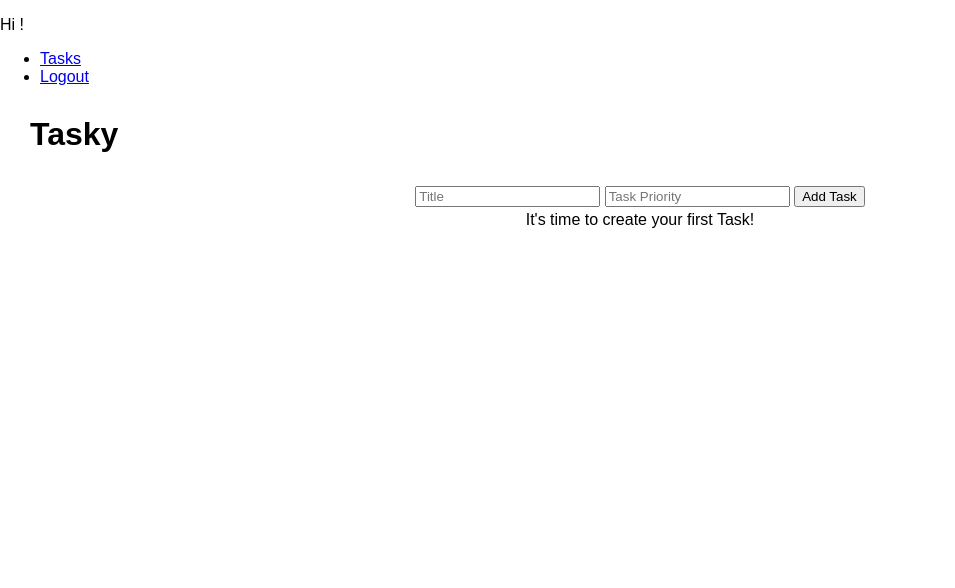
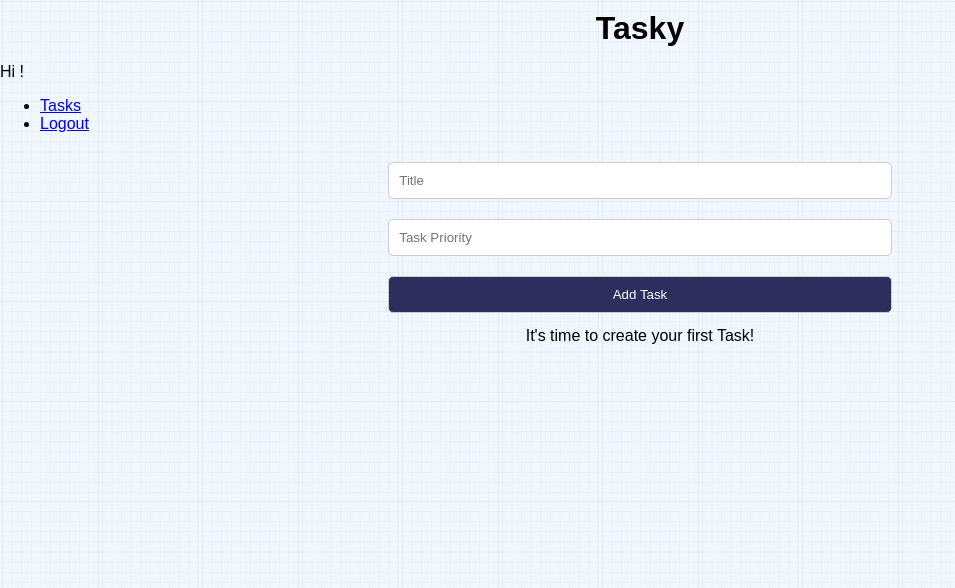
Before and after one commit to pshaddel/python_flask_todo, a Flask app: page / in a window 1280 px wide. Shown: the top 588 px of the page, without its empty margins (0-955 px from the left). Run offline with Flask 3, Linux system fonts and the light colour scheme; the visitor is signed in with stand-in values (Sample User, id 1); data that the repository does not hold is empty; some libraries are stand-ins or nearby versions.

Commit message:
feat: :sparkles: better style

```diff
--- a/app/app.py
+++ b/app/app.py
@@ -2,7 +2,7 @@ from flask import Flask, render_template, url_for, request, redirect, session
 from flask_sqlalchemy import SQLAlchemy
 from datetime import datetime
 from models.models import Todo, db, User
-from forms.forms import RegistrationForm, LoginForm, AddTaskForm
+from forms.forms import RegistrationForm, LoginForm, AddTaskForm, UpdateTaskForm
 from flask_wtf.csrf import CSRFProtect
 
 from functools import wraps
@@ -17,7 +17,7 @@ app.secret_key = 'mysecretkey'
 app.config.update(SESSION_COOKIE_SAMESITE="None", SESSION_COOKIE_SECURE=True)
 
 db.init_app(app)
-csrf = CSRFProtect(app)
+# csrf = CSRFProtect(app)
 
 with app.app_context():
     db.drop_all()
@@ -87,17 +87,19 @@ def delete(id):
 @app.route ('/tasks/update/<int:id>', methods=['GET', 'POST'])
 def update(id):
     task = Todo.query.get_or_404(id)
+    form = UpdateTaskForm()
     if request.method == 'POST':
         print('update')
         print(id)
         task.content = request.form['content']
+        task.priority = request.form.get('priority') or 0
         try:
             task.update()
             return redirect(url_for('index'))
         except:
             return 'There was a problem updating that task'
     else:
-        return render_template('update.html', task=task)
+        return render_template('update.html', task=task, form=form)
 
 @app.route ('/users/register/', methods=['GET', 'POST'])
 def register():
--- a/app/forms/forms.py
+++ b/app/forms/forms.py
@@ -17,3 +17,8 @@ class AddTaskForm(FlaskForm):
     content = StringField('content', validators=[DataRequired()])
     priority = IntegerField('priority', validators=[DataRequired(), NumberRange(min=1)])
     submit = SubmitField('submit')
+
+class UpdateTaskForm(FlaskForm):
+    content = StringField('content', validators=[DataRequired()])
+    priority = IntegerField('priority', validators=[DataRequired(), NumberRange(min=1)])
+    submit = SubmitField('submit')
--- a/app/static/css/main.css
+++ b/app/static/css/main.css
@@ -1,5 +1,75 @@
 body {
   margin: 0;
   font-family: sans-serif;
-  /* background-color: aqua; */
+  background-image: url("/static/background.png");
+  background-repeat: repeat;
+  background-size: 100px 100px;
 }
+
+.title {
+  margin: auto;
+  width: max-content;
+  margin-top: 10px;
+}
+
+.button {
+  display: inline-block;
+  padding: 10px 20px;
+  background-color: #2d2e5d;
+  color: white;
+  border-radius: 5px;
+  transition: all 0.3s ease;
+}
+
+.button:hover {
+  background-color: #3e8e41;
+}
+
+.button:active {
+  transform: translateY(2px);
+}
+
+@keyframes pulse {
+  0% {
+    transform: scale(1);
+  }
+  50% {
+    transform: scale(1.1);
+  }
+  100% {
+    transform: scale(1);
+  }
+}
+
+.button.animated {
+  animation-name: pulse;
+  animation-duration: 1s;
+  animation-iteration-count: infinite;
+}
+
+input {
+  padding: 10px;
+  border-radius: 5px;
+  border: 1px solid #ccc;
+  margin: 10px 0;
+  width: 100%;
+  box-sizing: border-box;
+}
+
+input:focus {
+  outline: none;
+  border: 1px solid #aaa;
+}
+
+.container {
+  padding: 20px;
+  background-color: white;
+  border-radius: 5px;
+  width: 50%;
+  margin: auto;
+  margin-top: 50px;
+  box-shadow: 0 0 10px rgba(0, 0, 0, 0.2);
+}
+.container input {
+  width: 90%;
+}
--- a/app/templates/base.html
+++ b/app/templates/base.html
@@ -9,6 +9,7 @@
     {% block head %} {% endblock %}
   </head>
   <body>
+    <h1 class="title">Tasky</h1>
     <!-- user Info -->
     {% if session['user_id'] %}
     <div class="user-info">
--- a/app/templates/index.html
+++ b/app/templates/index.html
@@ -1,7 +1,7 @@
 {% extends 'base.html' %} {% block head %}
 <title>Home</title>
 {% endblock %} {% block body %}
-<h1 style="padding: 10px; margin: 20px">Tasky</h1>
+<!-- <h1 style="padding: 10px; margin: 20px">Tasky</h1> -->
 <table style="text-align: center; margin: auto">
   <tr style="margin: 20px; padding: 20px">
     <td colspan="5">
@@ -24,7 +24,7 @@
           {% for error in form.priority.errors %} {{ error }} {% endfor %}
         </p>
         {% endif %}
-        <input type="submit" value="Add Task" />
+        <input class="button" type="submit" value="Add Task" />
       </form>
     </td>
   </tr>
@@ -47,6 +47,7 @@
     <td>
       <a href="tasks/update/{{ task.id }}">Update</a>
       <form action="tasks/delete/{{ task.id }}" method="POST">
+        {{ form.csrf_token }}
         <input type="submit" value="Delete" />
       </form>
     </td>
```
Also changed, not shown: app/templates/login.html (+7 -19 lines), app/templates/register.html (+7 -24 lines), app/templates/update.html (+12 -0 lines), app/static/background.png (added).
